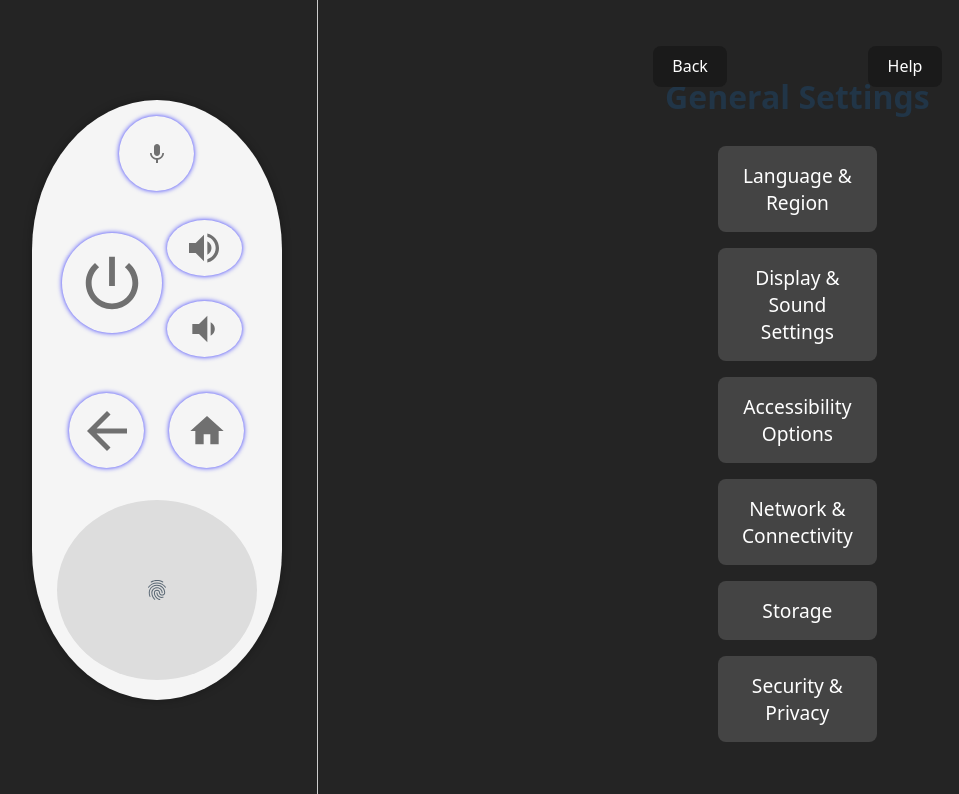
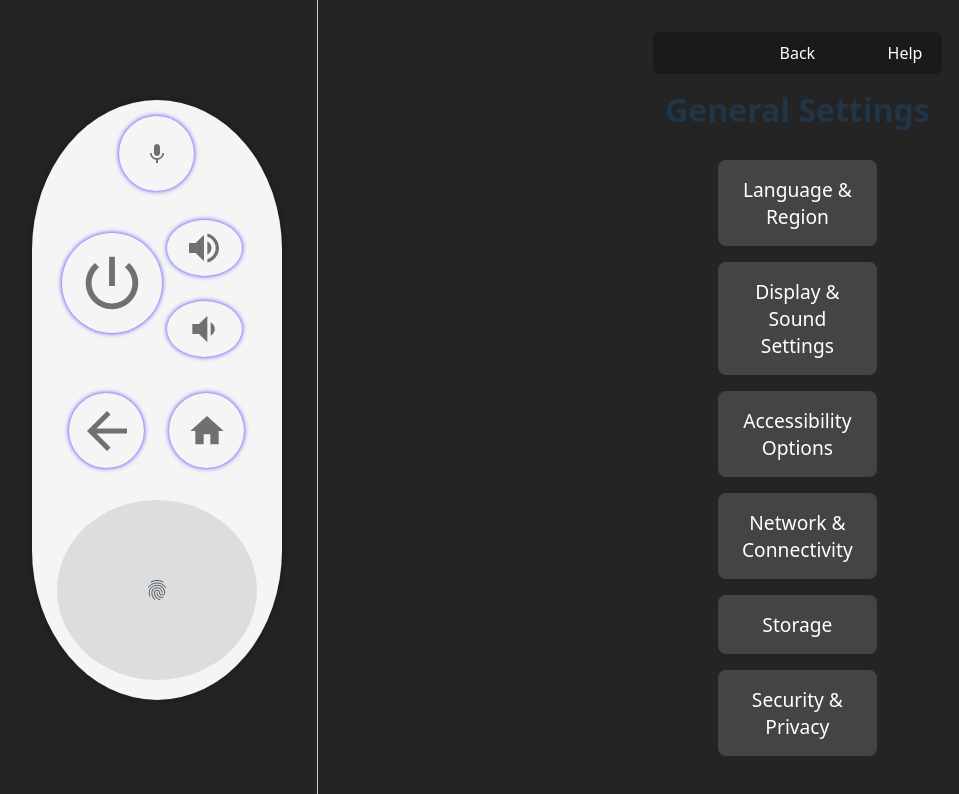
Before and after one commit to Zhai790/CPSC-481, a React (Vite) app in the folder my-react-app/: page /general-settings in a window 1280 px wide. Shown: the top 794 px of the page, without its empty margins (3-962 px from the left). Built offline with nearby package versions, Linux system fonts and the light colour scheme.

Commit message:
All pages should load with content from css styles

```diff
--- a/my-react-app/src/pages/GeneralSettingsPage.tsx
+++ b/my-react-app/src/pages/GeneralSettingsPage.tsx
@@ -1,12 +1,12 @@
-import React from 'react';
 import { useNavigate } from 'react-router-dom';
+import '/src/pages/css_files/GeneralSettings.css';
 
 const GeneralSettingsPage = () => {
   const navigate = useNavigate();
 
-  // Navigation functions
+  // navigation functions
   const handleBackButtonClick = () => {
-    navigate('/settings'); // Navigate back to the main settings page
+    navigate('/settings');
   };
 
   const handleHelpButtonClick = () => {
@@ -14,74 +14,22 @@ const GeneralSettingsPage = () => {
   };
 
   return (
-    <div style={containerStyle}>
-      {/* Back Button (Top Left) */}
-      <button onClick={handleBackButtonClick} style={{ ...buttonStyle, left: '20px' }}>
-        Back
-      </button>
+    <div className="container">
+    <button onClick={handleBackButtonClick} className="back-button">Back</button>
+    <button onClick={handleHelpButtonClick} className="help-button">Help</button>
 
-      {/* Help Button (Top Right) */}
-      <button onClick={handleHelpButtonClick} style={{ ...buttonStyle, right: '20px' }}>
-        Help
-      </button>
+    <h1 className="header">General Settings</h1>
 
-      {/* Header */}
-      <h1 style={headerStyle}>General Settings</h1>
-
-      {/* Settings Buttons */}
-      <div style={buttonContainerStyle}>
-        <button style={settingsButtonStyle}>Language & Region</button>
-        <button style={settingsButtonStyle}>Display & Sound Settings</button>
-        <button style={settingsButtonStyle}>Accessibility Options</button>
-        <button style={settingsButtonStyle}>Network & Connectivity</button>
-        <button style={settingsButtonStyle}>Storage</button>
-        <button style={settingsButtonStyle}>Security & Privacy</button>
-      </div>
+    <div className="button-container">
+      <button className="settings-button">Language & Region</button>
+      <button className="settings-button">Display & Sound Settings</button>
+      <button className="settings-button">Accessibility Options</button>
+      <button className="settings-button">Network & Connectivity</button>
+      <button className="settings-button">Storage</button>
+      <button className="settings-button">Security & Privacy</button>
     </div>
-  );
-};
-
-// Styles
-const containerStyle: React.CSSProperties = {
-  padding: '2rem',
-  textAlign: 'center',
-  position: 'relative',
-};
-
-const buttonStyle: React.CSSProperties = {
-  position: 'absolute',
-  top: '20px',
-  padding: '0.6rem 1.2rem',
-  fontSize: '1rem',
-  backgroundColor: '#1a1a1a',
-  color: 'white',
-  border: 'none',
-  borderRadius: '8px',
-  cursor: 'pointer',
-};
-
-const headerStyle: React.CSSProperties = {
-  marginBottom: '2rem',
-  fontSize: '2rem',
-};
-
-const buttonContainerStyle: React.CSSProperties = {
-  display: 'grid',
-  gridTemplateColumns: '1fr',
-  gap: '1rem',
-  width: '60%',
-  margin: '0 auto',
-};
-
-const settingsButtonStyle: React.CSSProperties = {
-  padding: '1rem',
-  fontSize: '1.2rem',
-  backgroundColor: '#444',
-  color: 'white',
-  border: 'none',
-  borderRadius: '8px',
-  cursor: 'pointer',
-  transition: 'background-color 0.2s',
+  </div>
+);
 };
 
 export default GeneralSettingsPage;
--- /dev/null
+++ b/my-react-app/src/pages/css_files/GeneralSettings.css
@@ -0,0 +1,54 @@
+.container {
+    padding: 2rem;
+    text-align: center;
+    position: relative;
+  }
+
+  .back-button,
+  .help-button {
+    position: absolute;
+    top: 20px;
+    padding: 0.6rem 1.2rem;
+    font-size: 1rem;
+    background-color: #1a1a1a;
+    color: white;
+    border: none;
+    border-radius: 8px;
+    cursor: pointer;
+  }
+
+  .back-button {
+    left: 20px;
+  }
+
+  .help-button {
+    right: 20px;
+  }
+
+  .header {
+    margin-bottom: 2rem;
+    font-size: 2rem;
+  }
+
+  .button-container {
+    display: grid;
+    grid-template-columns: 1fr;
+    gap: 1rem;
+    width: 60%;
+    margin: 0 auto;
+  }
+
+  .settings-button {
+    padding: 1rem;
+    font-size: 1.2rem;
+    background-color: #444;
+    color: white;
+    border: none;
+    border-radius: 8px;
+    cursor: pointer;
+    transition: background-color 0.2s;
+  }
+
+  .settings-button:hover {
+    background-color: #666;
+  }
```
